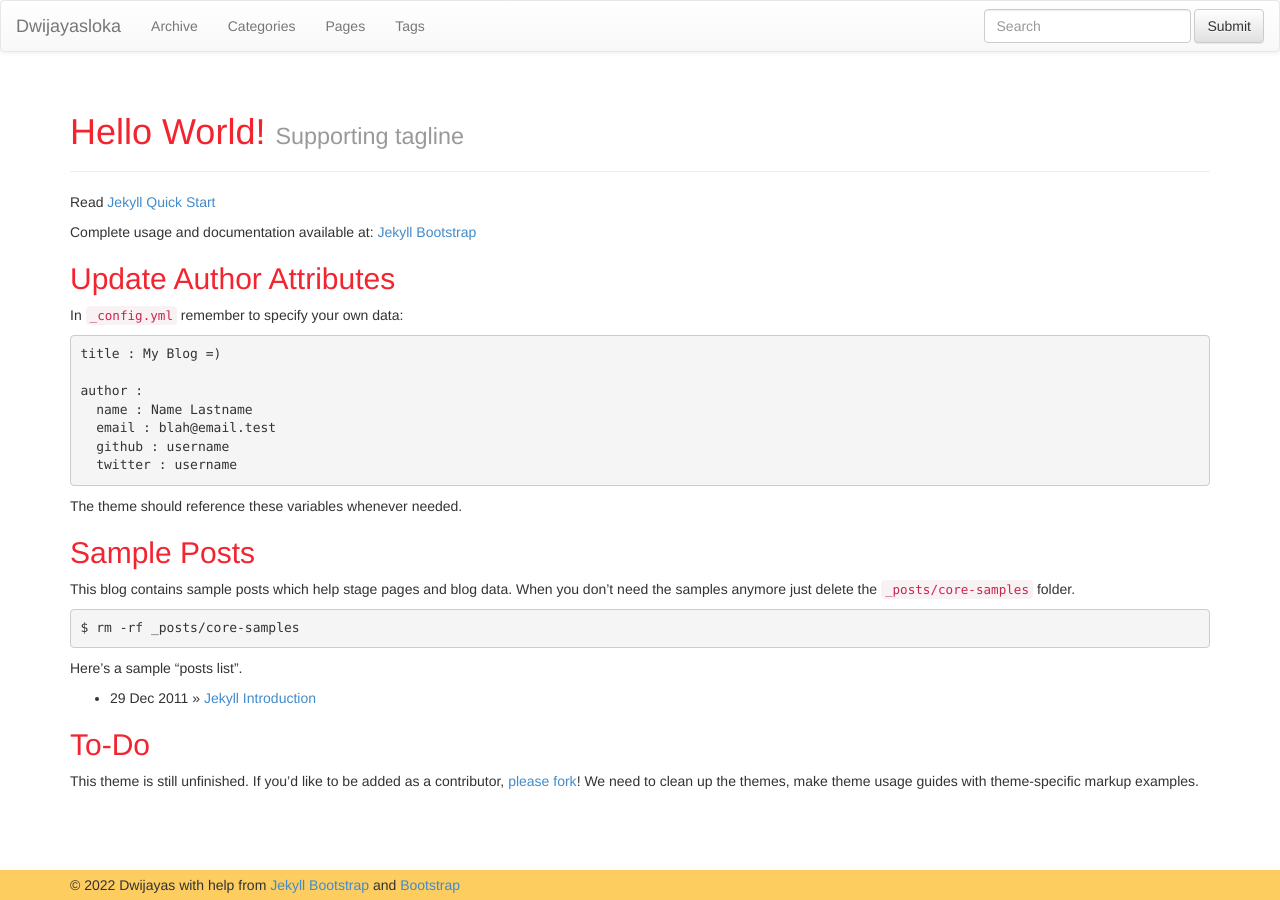
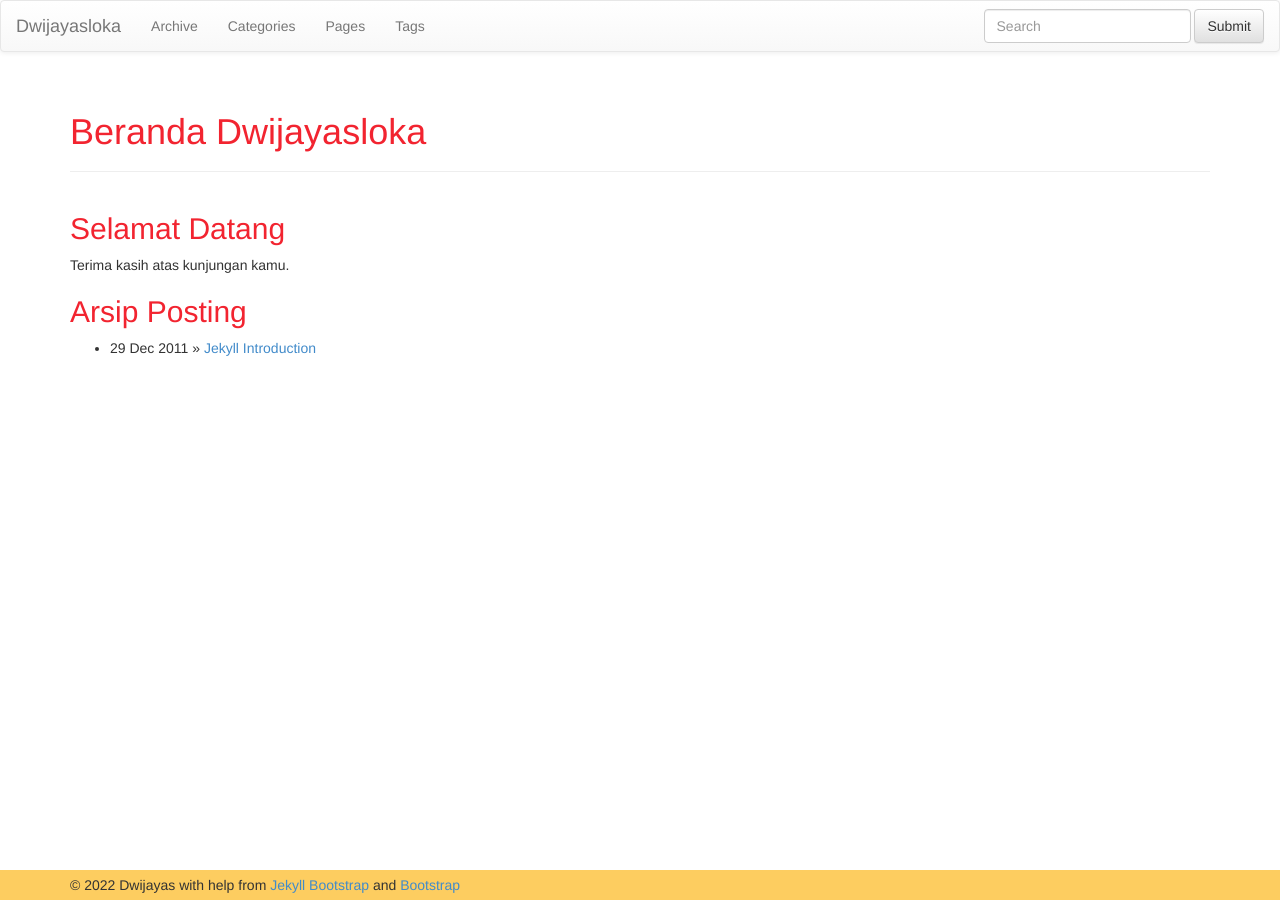
Before and after one commit to dwijayas/dwijayas.github.io, a Jekyll site: the page built from index.md, in a window 1280 px wide. Built offline with Jekyll 4.4.1, drawn with Linux system fonts in a browser that asks for light colours; nearby versions of some CDN libraries.

Commit message:
Update index.md

```diff
--- a/index.md
+++ b/index.md
@@ -1,44 +1,15 @@
 ---
 layout: page
-title: Hello World!
-tagline: Supporting tagline
+title: Beranda Dwijayasloka
+tagline:
 ---
 {% include JB/setup %}
+## Selamat Datang
+Terima kasih atas kunjungan kamu.
 
-Read [Jekyll Quick Start](http://jekyllbootstrap.com/usage/jekyll-quick-start.html)
-
-Complete usage and documentation available at: [Jekyll Bootstrap](http://jekyllbootstrap.com)
-
-## Update Author Attributes
-
-In `_config.yml` remember to specify your own data:
-
-    title : My Blog =)
-
-    author :
-      name : Name Lastname
-      email : blah@email.test
-      github : username
-      twitter : username
-
-The theme should reference these variables whenever needed.
-
-## Sample Posts
-
-This blog contains sample posts which help stage pages and blog data.
-When you don't need the samples anymore just delete the `_posts/core-samples` folder.
-
-    $ rm -rf _posts/core-samples
-
-Here's a sample "posts list".
-
+## Arsip Posting
 <ul class="posts">
   {% for post in site.posts %}
     <li><span>{{ post.date | date_to_string }}</span> &raquo; <a href="{{ BASE_PATH }}{{ post.url }}">{{ post.title }}</a></li>
   {% endfor %}
 </ul>
-
-## To-Do
-
-This theme is still unfinished. If you'd like to be added as a contributor, [please fork](http://github.com/plusjade/jekyll-bootstrap)!
-We need to clean up the themes, make theme usage guides with theme-specific markup examples.
```
